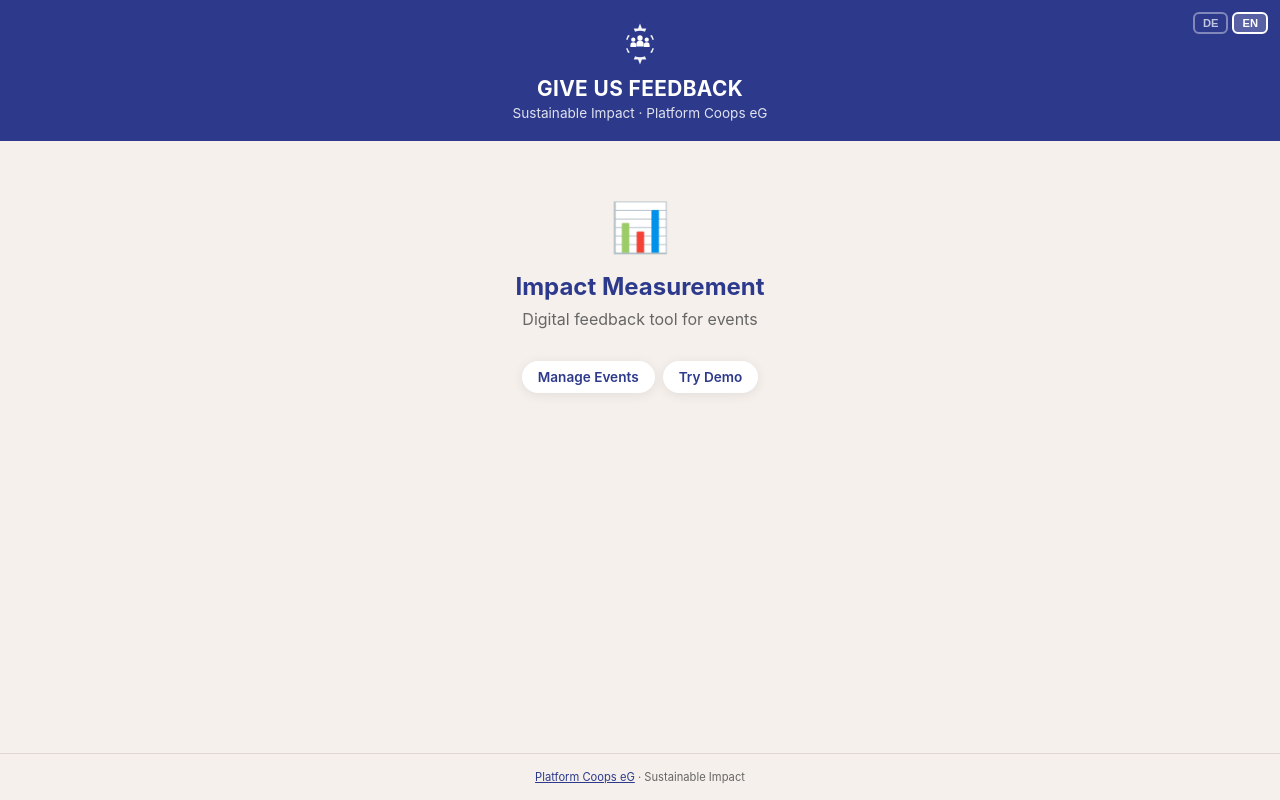
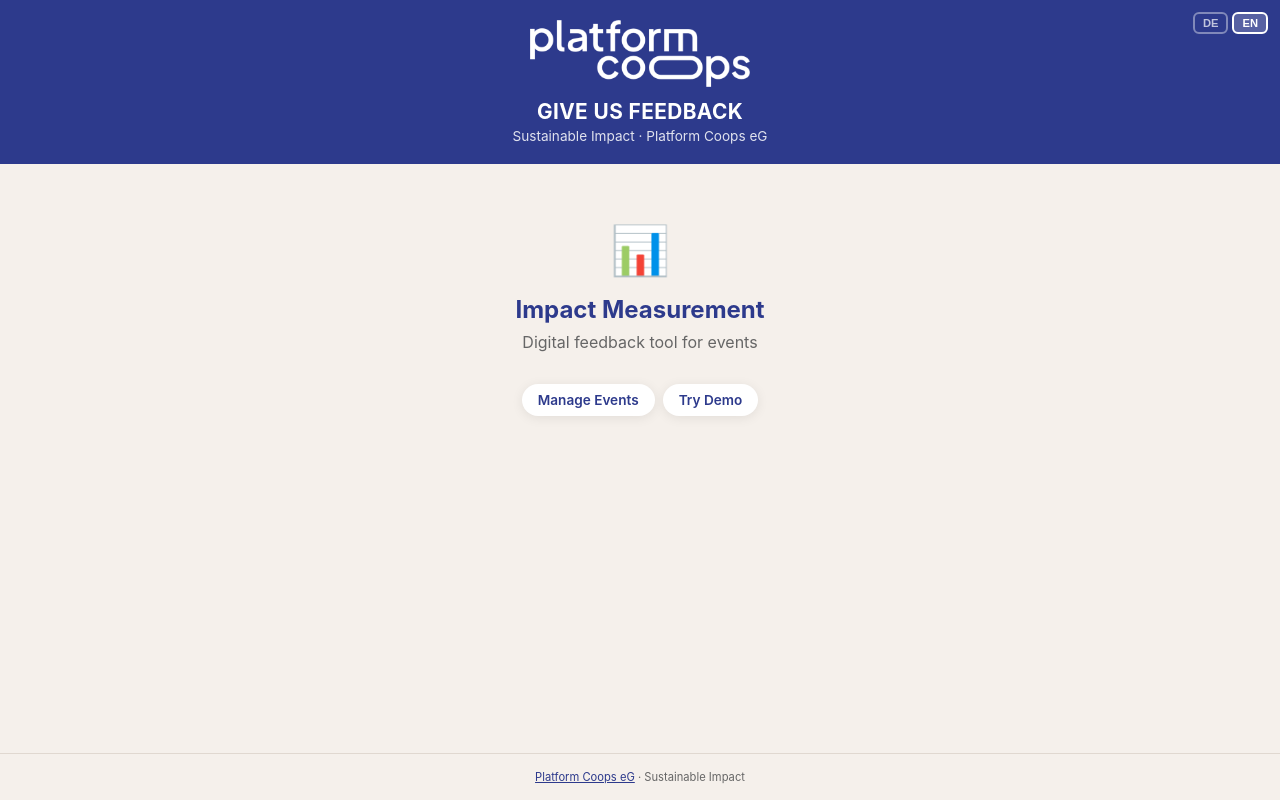
Before and after one commit to scholtz101/wirkungsmessung, a website: page public/index.html in a window 1280 px wide. Drawn offline with Linux system fonts and the light colour scheme.

Commit message:
feat: use official Platform Coops logo from website

```diff
--- a/public/index.html
+++ b/public/index.html
@@ -30,9 +30,9 @@
   text-align: center; position: relative;
 }
 .header-logo {
-  width: 48px; height: 48px; margin: 0 auto 8px;
+  max-width: 220px; margin: 0 auto 8px;
 }
-.header-logo img { width: 100%; height: 100%; }
+.header-logo img { width: 100%; height: auto; filter: brightness(0) invert(1); }
 .header h1 { font-size: 1.3rem; font-weight: 700; letter-spacing: .02em; }
 .header .subtitle { font-size: .85rem; opacity: .85; margin-top: 4px; }
 .container { flex: 1; max-width: 600px; width: 100%; margin: 0 auto; padding: 16px; }
@@ -171,7 +171,7 @@
 
 <div class="header">
   <div class="lang-switch" id="lang-switch"></div>
-  <div class="header-logo"><img src="pcg-logo.svg" alt="Platform Coops eG"></div>
+  <div class="header-logo"><img src="pcg-logo.png" alt="Platform Coops eG"></div>
   <h1 id="header-title">GIB UNS FEEDBACK</h1>
   <div class="subtitle" id="header-subtitle">Nachhaltig Wirken · Platform Coops eG</div>
 </div>
```
Also changed, not shown: public/pcg-logo.png (added), public/pcg-logo.svg (deleted).
